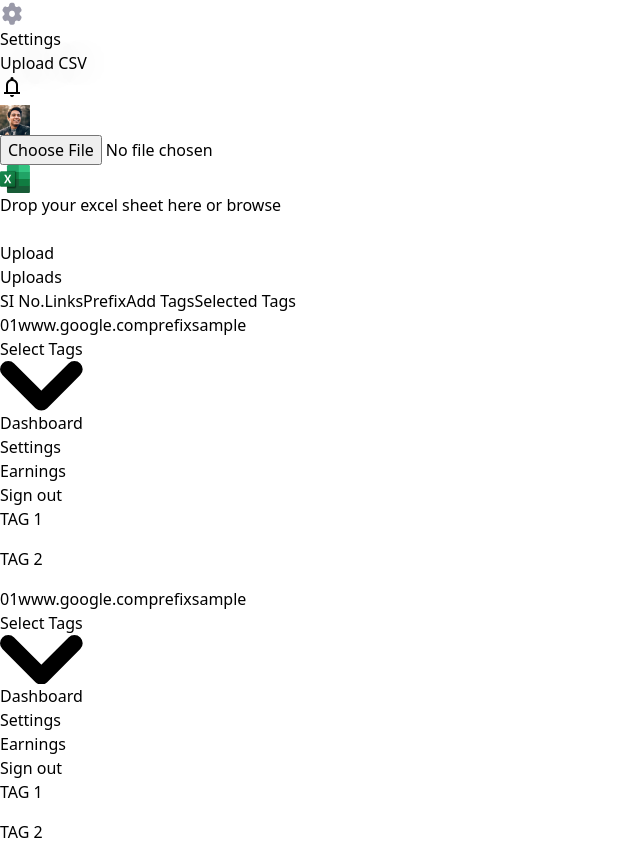
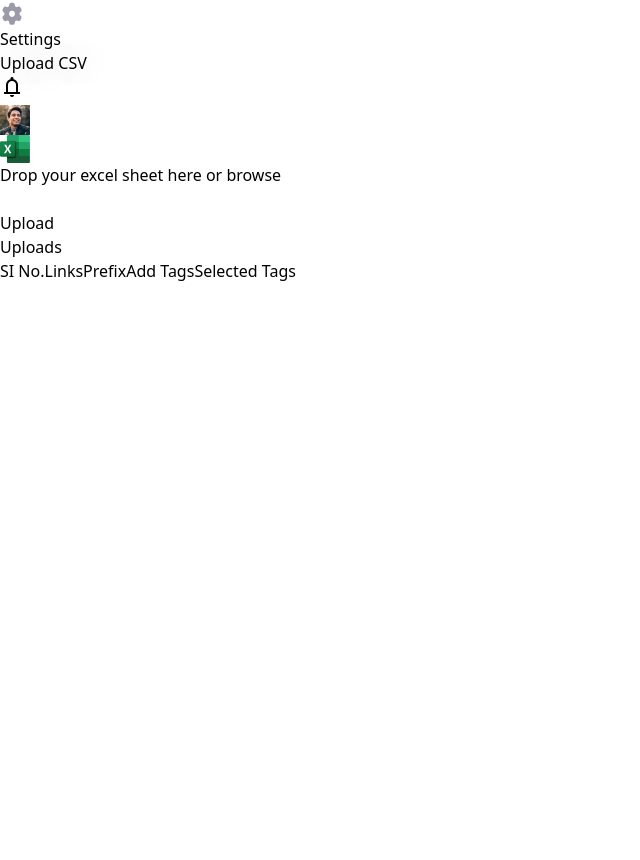
Before and after one commit to siddhant094/file-uploader, a React (Vite) app: page / in a window 1280 px wide. Shown: the part 634-1494 px from the top of the page, without its empty margins (0-640 px from the left). After the commit the page ends 917 px from the top, so only its background shows below. Built offline with nearby package versions, Linux system fonts and the light colour scheme.

Commit message:
addded file parser and dynamic tag rendering

```diff
--- a/src/App.jsx
+++ b/src/App.jsx
@@ -1,4 +1,6 @@
 import { useState } from 'react';
+import { useRef } from 'react';
+
 import Papa from 'papaparse';
 import Menu from './components/Menu';
 import Tag from './components/Tag';
@@ -7,19 +9,26 @@ import { Audio, TailSpin } from 'react-loader-spinner';
 import './App.css';
 
 function App() {
+    const inputRef = useRef(null);
+
     const [loading, setLoading] = useState('default');
     const [data, setData] = useState([]);
 
     const buttonClickHandler = () => {
-        setLoading('loading');
-        setTimeout(() => {
-            setLoading('disabled');
-        }, 2000);
+        inputRef.current.click();
+        // setTimeout(() => {
+        //     setLoading('disabled');
+        // }, 2000);
     };
 
-    const handleFileUpload = (e) => {
-        const file = e.target.files[0];
-        console.log('first');
+    const handleFileChange = (event) => {
+        const file = event.target.files && event.target.files[0];
+        if (!file || file.type != 'text/csv') {
+            event.target.value = null;
+            console.log('error parsing file');
+            return;
+        }
+        setLoading('loading');
         Papa.parse(file, {
             header: true,
             complete: (results) => {
@@ -27,6 +36,12 @@ function App() {
                 console.log(results);
             },
         });
+        setLoading('disabled');
+    };
+
+    const handleFileUpload = (e) => {
+        const file = e.target.files[0];
+        console.log('first');
     };
 
     return (
@@ -52,18 +67,16 @@ function App() {
                     <div className='flex flex-col justify-center items-center'>
                         <div className='mt-36 bg-white w-[590px] h-full rounded-lg p-4 mb-28'>
                             <div className='border border-dashed h-[360px] rounded-lg w-full flex items-center justify-center flex-col gap-4'>
-                                <input
-                                    type='file'
-                                    accept='.csv'
-                                    onChange={handleFileUpload}
-                                />
                                 <img src='assets/excel.svg' alt='excel logo' />
                                 {loading != 'loading' && (
                                     <span className='text-[#999CA0] font-normal'>
                                         Drop your excel sheet here or{' '}
-                                        <span className='text-[#605BFF]'>
+                                        <button
+                                            className='text-[#605BFF]'
+                                            onClick={buttonClickHandler}
+                                        >
                                             browse
-                                        </span>
+                                        </button>
                                     </span>
                                 )}
                                 {loading == 'loading' && (
@@ -78,6 +91,14 @@ function App() {
                                     </div>
                                 )}
                             </div>
+                            <input
+                                style={{ display: 'none' }}
+                                ref={inputRef}
+                                accept='.csv'
+                                type='file'
+                                onChange={handleFileChange}
+                            />
+
                             <button
                                 disabled={loading == 'disabled'}
                                 // className='bg-[#605BFF] rounded-lg py-2 mt-2 flex w-full items-center justify-center line gap-2'
@@ -126,14 +147,12 @@ function App() {
                                     <span className=''>Selected Tags</span>
                                 </div>
 
-                                {data.length
+                                {data.length >= 1
                                     ? data.map((item) => {
-                                          console.log(item);
-                                          <Tag props={item} />;
+                                          //   console.log(item);
+                                          return <Tag props={item} />;
                                       })
                                     : null}
-                                <Tag />
-                                <Tag />
                             </div>
                         </div>
                     </div>
--- a/src/components/Tag.jsx
+++ b/src/components/Tag.jsx
@@ -1,11 +1,19 @@
 import React from 'react';
 
-const Tag = () => {
+const Tag = ({ props }) => {
+    // console.log(props);
     return (
         <div className='rounded-lg bg-white flex py-4 px-7 mx-4 mb-4 text-sm'>
-            <span className='flex items-center w-1/12'>01</span>
-            <span className='flex items-center w-3/12'>www.google.com</span>
-            <span className='flex items-center w-2/12'>prefixsample</span>
+            <span className='flex items-center w-1/12'>{props.id}</span>
+            <a
+                href={`https://${props.links}`}
+                target='_blank'
+                className='flex items-center w-3/12 text-[#5B93FF] underline'
+            >
+                {props.links}
+            </a>
+
+            <span className='flex items-center w-2/12'>{props.prefix}</span>
 
             <div className='w-3/12'>
                 <button
```
